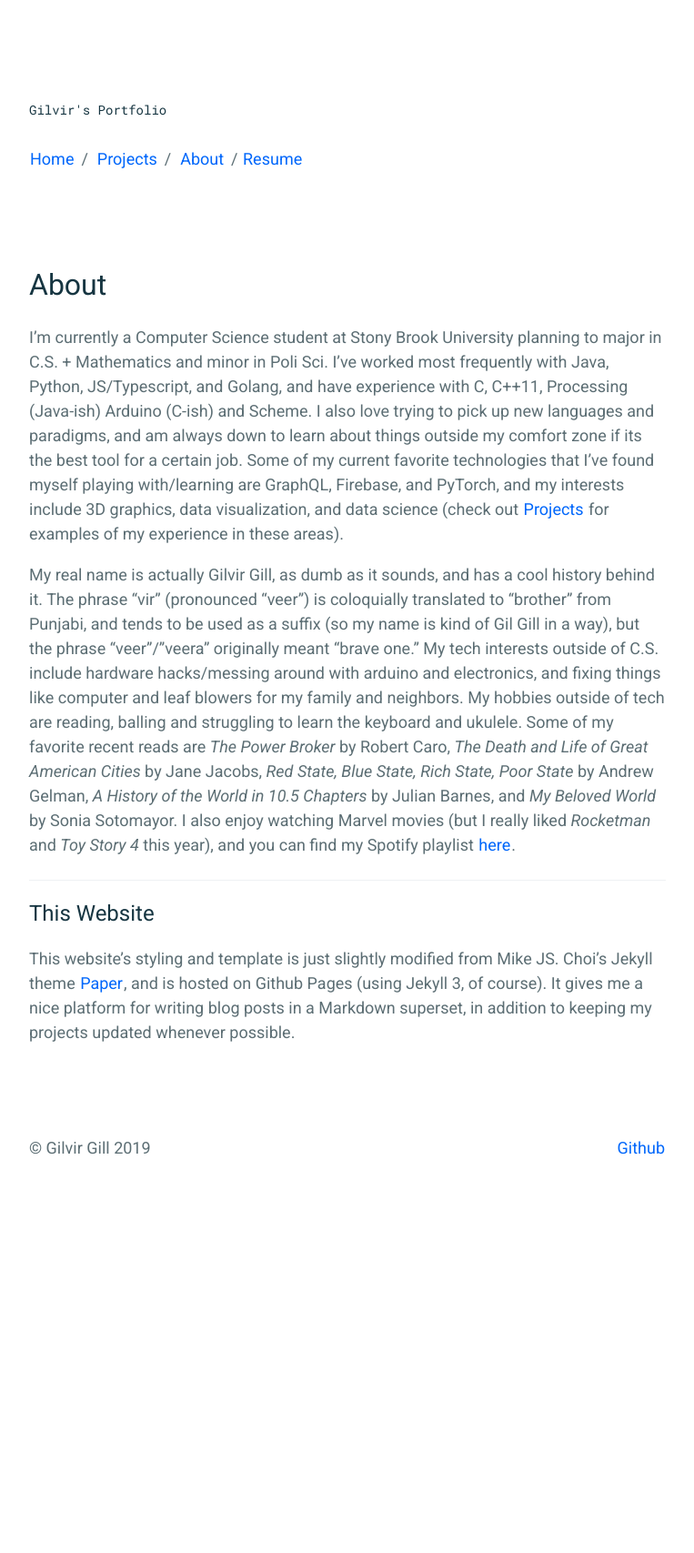
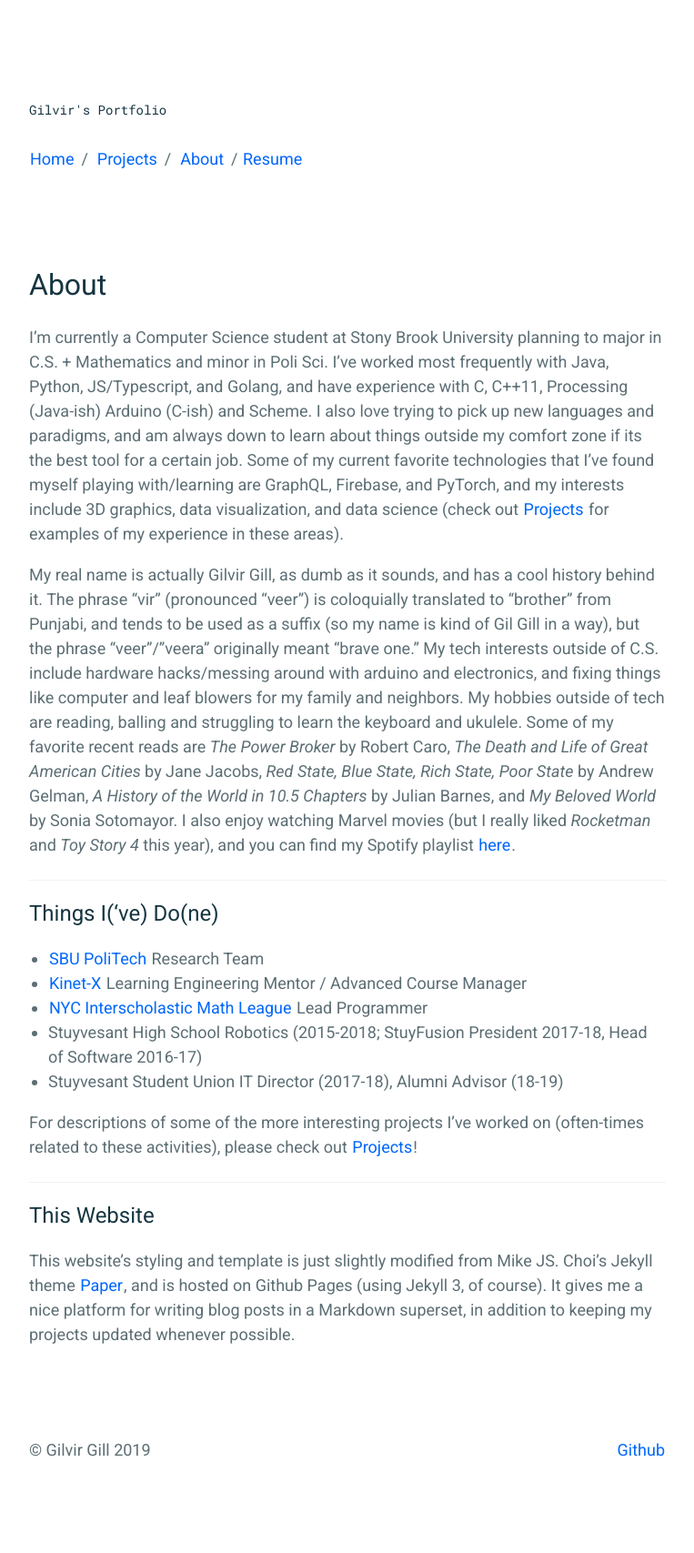
Before and after one commit to Gillgamesh/Gillgamesh.github.io, a Jekyll site: the page built from _pages/about.md, in a window 1280 px wide. Shown: the whole page at 91% size, without its empty margins (258-1021 px from the left). Built offline with Jekyll 4.4.1, drawn with Linux system fonts in a browser that asks for light colours; before the commit the page ends 1375 px from its top, so only the background shows below that.

Commit message:
updates to about and projects

```diff
--- a/_pages/about.md
+++ b/_pages/about.md
@@ -12,6 +12,18 @@ My hobbies outside of tech are reading, balling and struggling to learn the keyb
 
 ----
 
+## Things I('ve) Do(ne)
+
+* [SBU PoliTech](https://www.stonybrook.edu/commcms/vertically-integrated-projects/teams/_team_page/team_page.php?team=PoliTech) Research Team
+* [Kinet-X](https://www.kinet-x.org/) Learning Engineering Mentor / Advanced Course Manager
+* [NYC Interscholastic Math League](http://www.nyciml.org/) Lead Programmer
+* Stuyvesant High School Robotics (2015-2018; StuyFusion President 2017-18, Head of Software 2016-17)
+* Stuyvesant Student Union IT Director (2017-18), Alumni Advisor (18-19)
+
+For descriptions of some of the more interesting projects I've worked on (often-times related to these activities), please check out [Projects](/projects)!
+
+----
+
 ## This Website
 
 This website's styling and template is just slightly modified from Mike JS. Choi's Jekyll theme [Paper](https://github.com/mkchoi212/paper-jekyll-theme), and is hosted on Github Pages (using Jekyll 3, of course). It gives me a nice platform for writing blog posts in a Markdown superset, in addition to keeping my projects updated whenever possible.
```
Also changed, not shown: _pages/projects.md (+19 -0 lines), 1 other file.
